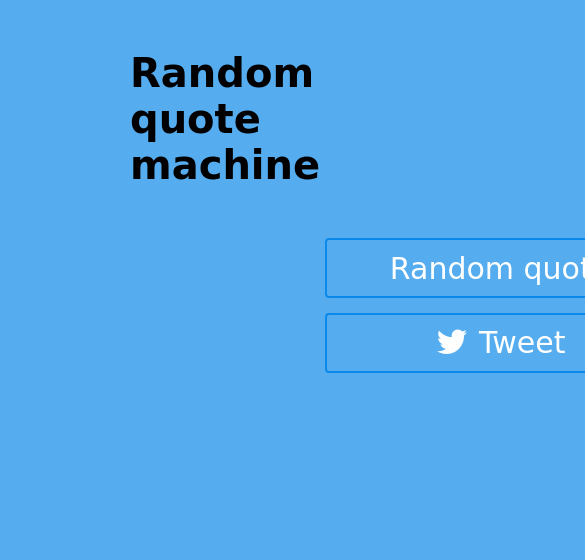
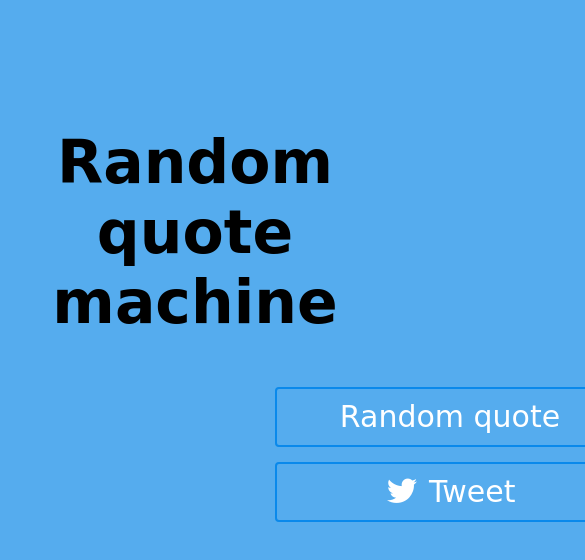
Before and after one commit to krollukasz/16.4_Random_quote, a website: page index.html in a window 390 px wide. Shown: the top 560 px of the page, 585 px wide, since content can reach past the window. Drawn offline with Linux system fonts and the light colour scheme; no server answers; a web font is replaced by a local one.

Commit message:
Modify styles for page elements

```diff
--- a/sass/style.scss
+++ b/sass/style.scss
@@ -6,29 +6,25 @@
 }
 
 body {
-  margin: 40px 0;
-  display: flex;
-  justify-content: center;
   font-family: "Averia Serif Libre", cursive;
-  background-color: #55ACEE;;
-  position: relative;
+  background-color: #55ACEE;
 }
 
-main {
-  max-width: 100%;
-  height: auto;
-  position: absolute;
-  top: 50px;
-  left: 550px;
+.container {
+  margin: 0 auto;
+  padding-top: 15vh;
+  height: 100vh;
+  text-align: center;
 }
 
-h1 {
-  font-size: 40px;
+header {
   margin-bottom: 40px;
+  font-size: 30px;
 }
 
-h2, h3 {
+.quote, .author {
   margin-bottom: 20px;
+  text-align: center;
 }
 
 .buttons {
@@ -70,25 +66,3 @@ h2, h3 {
     }
   }
 }
-
-/* MOBILE VERSION */
-
-@media (max-width: 1199px) {
-
-  body {
-    margin: 0 auto;
-    width: 100%;
-  }
-
-  main {
-    width: 100%;
-    height: auto;
-    position: absolute;
-    top: 50px;
-    left: 50px;
-  }
-
-  h1, h2, h3 {
-    padding-left: 80px;
-  }
-}
```
Also changed, not shown: css/style.css, 1 other file.
